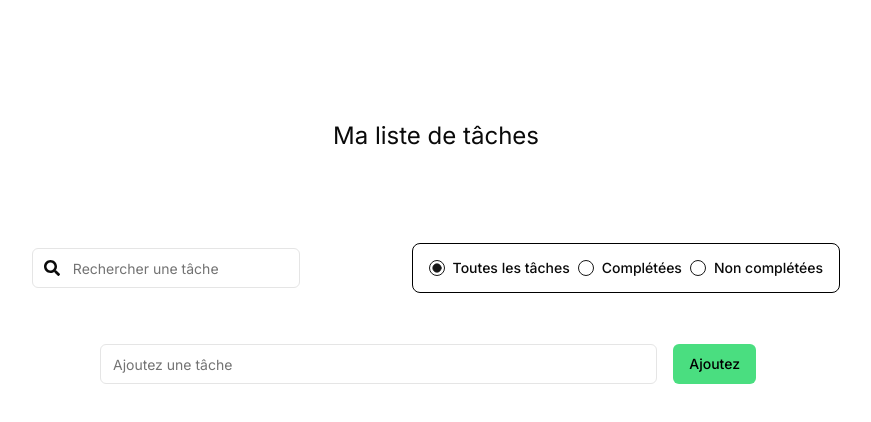
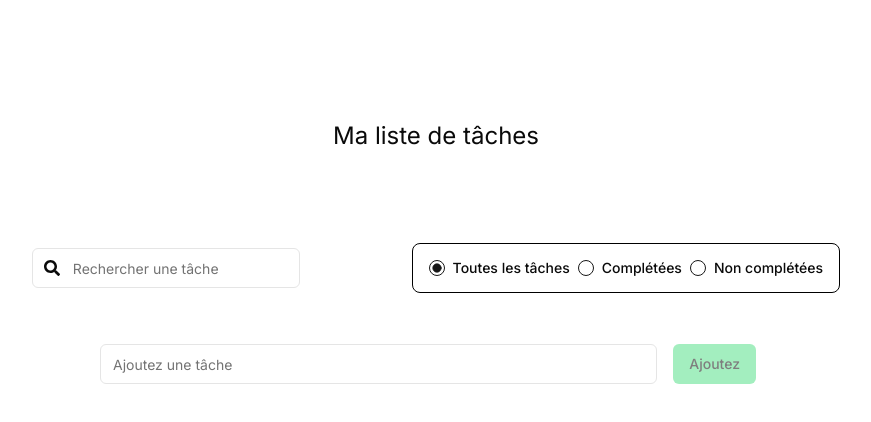
Before and after one commit to CedraCN04/todolist, a Next.js app: page / in a window 1280 px wide. Shown: the top 422 px of the page, without its empty margins (204-1075 px from the left). Built offline with nearby package versions, Linux system fonts and the light colour scheme.

Commit message:
Ajout de mon premier custom hook

```diff
--- a/app/page.tsx
+++ b/app/page.tsx
@@ -1,24 +1,24 @@
 "use client";
 
 import { Button } from "@/components/ui/button";
-import { Input } from "@/components/ui/input";
 import { Label } from "@/components/ui/label";
 import { RadioGroup, RadioGroupItem } from "@/components/ui/radio-group";
+import { AddTask } from "@/components/widgets/addTask";
 import { Description } from "@/components/widgets/inputDescription";
 import { EditTitle } from "@/components/widgets/inputEdit";
 import { SearchBar, searchTask } from "@/components/widgets/inputSearch";
 import { cn } from "@/lib/utils";
 import { Task, TypeFilter } from "@/types/types";
-import React, { useEffect, useState } from "react";
-import { v4 as uuidv4 } from "uuid";
+import { useState } from "react";
+
+// ajout de tâche dans un composant à part
+// commencer à créer des hooks customs (ajout de tâches)
 
 export default function Home() {
-  const [title, setTitle] = useState("");
   const [currentTaskId, setCurrentTaskId] = useState<string | null>(null);
   const [tasks, setTasks] = useState<Task[]>([]);
   const [searchTerm, setSearchTerm] = useState("");
   const [filter, setFilter] = useState<TypeFilter>("all");
-  const [errorMessage, setErrorMessage] = useState("");
 
   const filteredTasks = searchTask(tasks, searchTerm);
 
@@ -48,9 +48,8 @@ export default function Home() {
     setTasks(newTasks);
   };
 
-  const editTask = (id: string) => {
+  const selectTask = (id: string) => {
     setCurrentTaskId(id);
-    const newTask = tasks.find((task) => task.id === id);
   };
 
   const editTaskTitle = (title: string) => {
@@ -63,28 +62,6 @@ export default function Home() {
     setTasks(newTasks);
     setCurrentTaskId(null);
   };
-
-  const addTask = (e: React.FormEvent) => {
-    e.preventDefault();
-    if (title === "") {
-      setErrorMessage("Veuillez ajouter une tâche");
-      return;
-    }
-    const task = {
-      id: uuidv4(),
-      title: title,
-      done: false,
-    };
-    setTasks([...tasks, task]);
-    setTitle("");
-    setErrorMessage("");
-  };
-
-  useEffect(() => {
-    if (title) {
-      setErrorMessage("");
-    }
-  }, [title]);
 
   const toggleTaskDone = (id: string) => {
     const newTasks = tasks.map((task) => {
@@ -117,21 +94,7 @@ export default function Home() {
           <Label htmlFor="no-completed">Non complétées</Label>
         </RadioGroup>
       </div>
-      {errorMessage && <p className="text-red-500">{errorMessage}</p>}
-      <form
-        className="flex flex-row items-center justify-around w-3/5"
-        onSubmit={addTask}
-      >
-        <Input
-          placeholder="Ajoutez une tâche"
-          value={title}
-          onChange={(e) => setTitle(e.target.value)}
-          className={errorMessage && "border-red-500"}
-        />
-        <Button className="mx-4 bg-green-400 hover:bg-green-500 text-black">
-          Ajoutez
-        </Button>
-      </form>
+      <AddTask setTasks={setTasks} />
       <ul className="w-3/5 my-10 flex flex-col items-center gap-4">
         {filteredTasks.filter(filterTasks).map((task, id) => (
           <li
@@ -161,7 +124,7 @@ export default function Home() {
               <div className="flex flex-row justify-between gap-4 ">
                 <Button
                   className="bg-blue-400 hover:bg-blue-500 text-black"
-                  onClick={() => editTask(task.id)}
+                  onClick={() => selectTask(task.id)}
                 >
                   Editer
                 </Button>
--- /dev/null
+++ b/components/widgets/addTask.tsx
@@ -0,0 +1,35 @@
+"use client";
+
+import { useAddTask } from "@/lib/hooks/addTask";
+import { Task } from "@/types/types";
+import { Button } from "../ui/button";
+import { Input } from "../ui/input";
+
+type AddTaskProps = {
+  setTasks: React.Dispatch<React.SetStateAction<Task[]>>;
+};
+
+export const AddTask = ({ setTasks }: AddTaskProps) => {
+  const { title, setTitle, addNewTask } = useAddTask(setTasks);
+  const handleChange = (e: React.ChangeEvent<HTMLInputElement>) => {
+    setTitle(e.target.value);
+  };
+  return (
+    <form
+      className="flex flex-row items-center justify-around w-3/5"
+      onSubmit={addNewTask}
+    >
+      <Input
+        placeholder="Ajoutez une tâche"
+        value={title}
+        onChange={handleChange}
+      />
+      <Button
+        className="mx-4 bg-green-400 hover:bg-green-500 text-black"
+        disabled={!title}
+      >
+        Ajoutez
+      </Button>
+    </form>
+  );
+};
--- /dev/null
+++ b/components/widgets/counter.tsx
@@ -0,0 +1,19 @@
+"use client";
+
+import { useCounter } from "@/lib/hooks/counter";
+import { Button } from "../ui/button";
+
+export default function Counter() {
+  const { count, increment, decrement } = useCounter({
+    initialValue: 2,
+    stepValue: 3,
+  });
+
+  return (
+    <div>
+      <Button onClick={decrement}>-</Button>
+      {count}
+      <Button onClick={increment}>+</Button>
+    </div>
+  );
+}
--- /dev/null
+++ b/lib/hooks/addTask.ts
@@ -0,0 +1,24 @@
+import { Task } from '@/types/types';
+import { useState } from 'react';
+import { v4 as uuidv4 } from 'uuid';
+
+export const useAddTask = (setTasks: React.Dispatch<React.SetStateAction<Task[]>>) => {
+  const [title, setTitle] = useState("");
+
+  const addNewTask = (e:React.FormEvent) => {
+    e.preventDefault();
+    if (!title) return;
+    const newTask = {
+      id: uuidv4(),
+      title: title,
+      done: false,
+    };
+    setTasks(tasks => [...tasks, newTask]);
+    setTitle("");
+  }
+  return {
+    title,
+    setTitle,
+    addNewTask,
+  }
+}
--- /dev/null
+++ b/lib/hooks/counter.ts
@@ -0,0 +1,27 @@
+import { useState } from "react";
+
+type CounterProps = {
+  initialValue?: number;
+  stepValue?: number;
+};
+
+export const useCounter = ({ initialValue = 0, stepValue = 1 }: CounterProps = {}) => {
+
+  const [count, setCount] = useState(initialValue)
+
+
+  const increment = () => {
+    setCount(count + stepValue);
+  };
+
+    const decrement = () => {
+    setCount(Math.max(count - stepValue, 0));
+
+  };
+
+  return {
+    count,
+    increment,
+    decrement
+  }
+}
```
